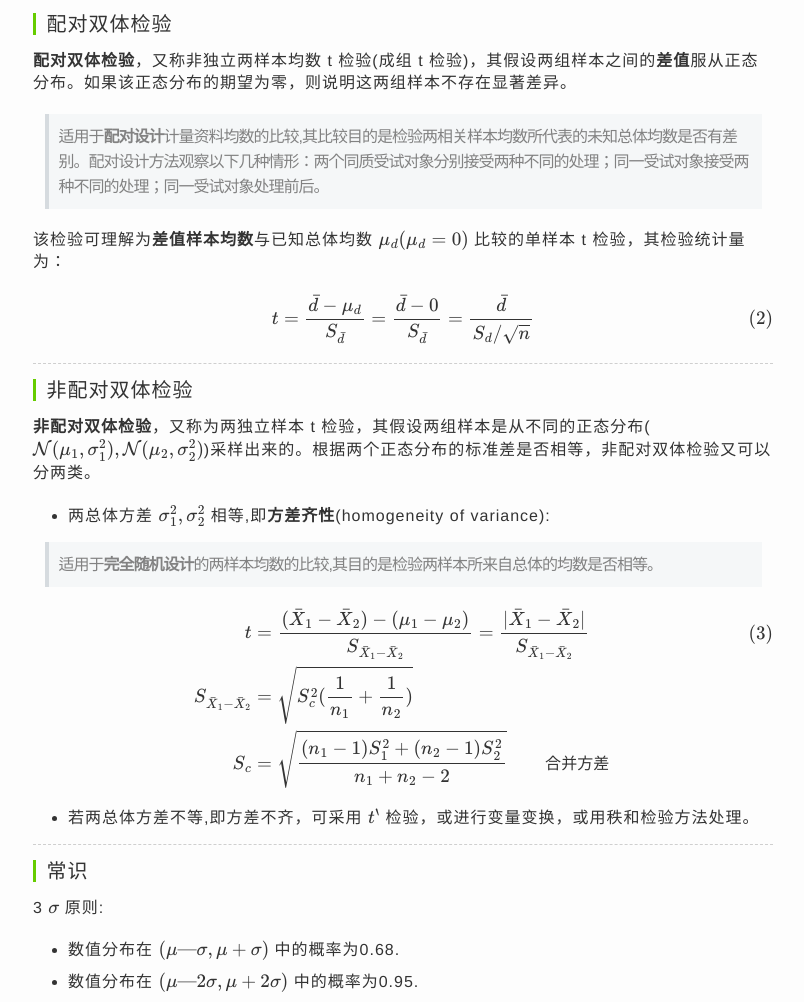
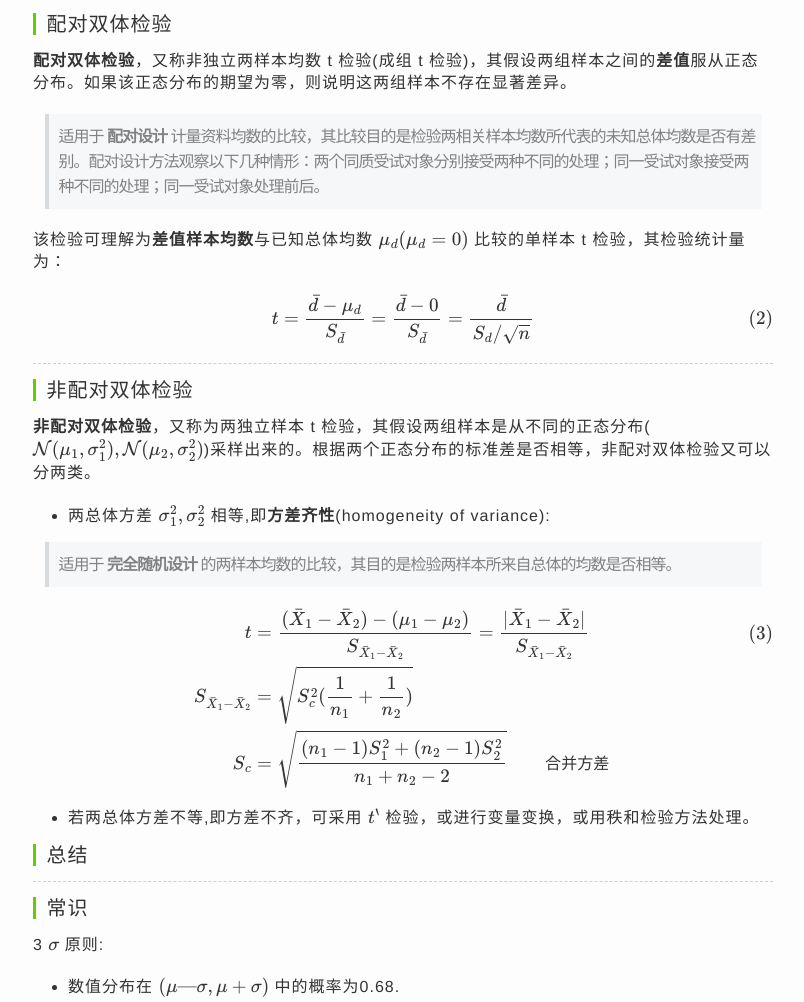
Before and after one commit to charleshm/charleshm.github.io, a Jekyll site: the page built from _posts/2016-03-23-Hypothesis-Testing.md, in a window 1280 px wide and 1400 px high, scrolled down 3006 px. Shown: the part 132-1134 px from the top of the window, without its empty margins (237-1041 px from the left). Built offline with Jekyll 4.4.1, drawn with Linux system fonts in a browser that asks for light colours; some web fonts are replaced; formulas are drawn with MathJax 3; comment, search, counter and statistics services are not loaded.

Commit message:
Hypothesis Test

```diff
--- a/_posts/2016-03-23-Hypothesis-Testing.md
+++ b/_posts/2016-03-23-Hypothesis-Testing.md
@@ -75,7 +75,7 @@
 #### 配对双体检验
 **配对双体检验**，又称非独立两样本均数 t 检验(成组 t 检验)，其假设两组样本之间的**差值**服从正态分布。如果该正态分布的期望为零，则说明这两组样本不存在显著差异。
 
-> 适用于**配对设计**计量资料均数的比较,其比较目的是检验两相关样本均数所代表的未知总体均数是否有差别。配对设计方法观察以下几种情形：两个同质受试对象分别接受两种不同的处理；同一受试对象接受两种不同的处理；同一受试对象处理前后。
+> 适用于 **配对设计** 计量资料均数的比较，其比较目的是检验两相关样本均数所代表的未知总体均数是否有差别。配对设计方法观察以下几种情形：两个同质受试对象分别接受两种不同的处理；同一受试对象接受两种不同的处理；同一受试对象处理前后。
 
 该检验可理解为**差值样本均数**与已知总体均数 $\mu_d(\mu_d = 0)$ 比较的单样本 t 检验，其检验统计量为：
 
@@ -88,7 +88,7 @@
 
  - 两总体方差 $\sigma_1^2,\sigma_2^2$ 相等,即**方差齐性**(homogeneity of variance):
 
-> 适用于**完全随机设计**的两样本均数的比较,其目的是检验两样本所来自总体的均数是否相等。
+> 适用于 **完全随机设计** 的两样本均数的比较，其目的是检验两样本所来自总体的均数是否相等。
 
 $$\begin{align*}
 t & = \frac{(\bar{X}_1-\bar{X}_2)-(\mu_1-\mu_2)}{S_{\bar{X}_1-\bar{X}_2}}= \frac{|\bar{X}_1-\bar{X}_2|}{S_{\bar{X}_1-\bar{X}_2}} \tag{3}\\
@@ -97,6 +97,8 @@
 \end{align*}$$
 
  - 若两总体方差不等,即方差不齐，可采用 $t^{'}$ 检验，或进行变量变换，或用秩和检验方法处理。
+
+#### 总结
 
 ----------
 
```
